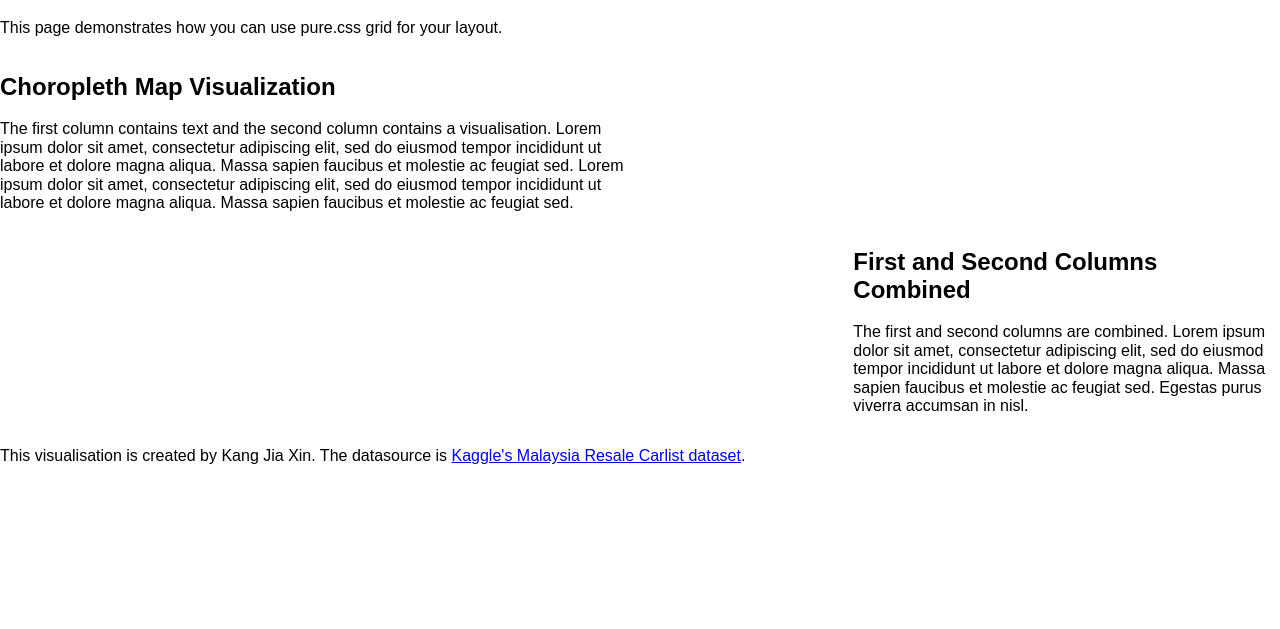
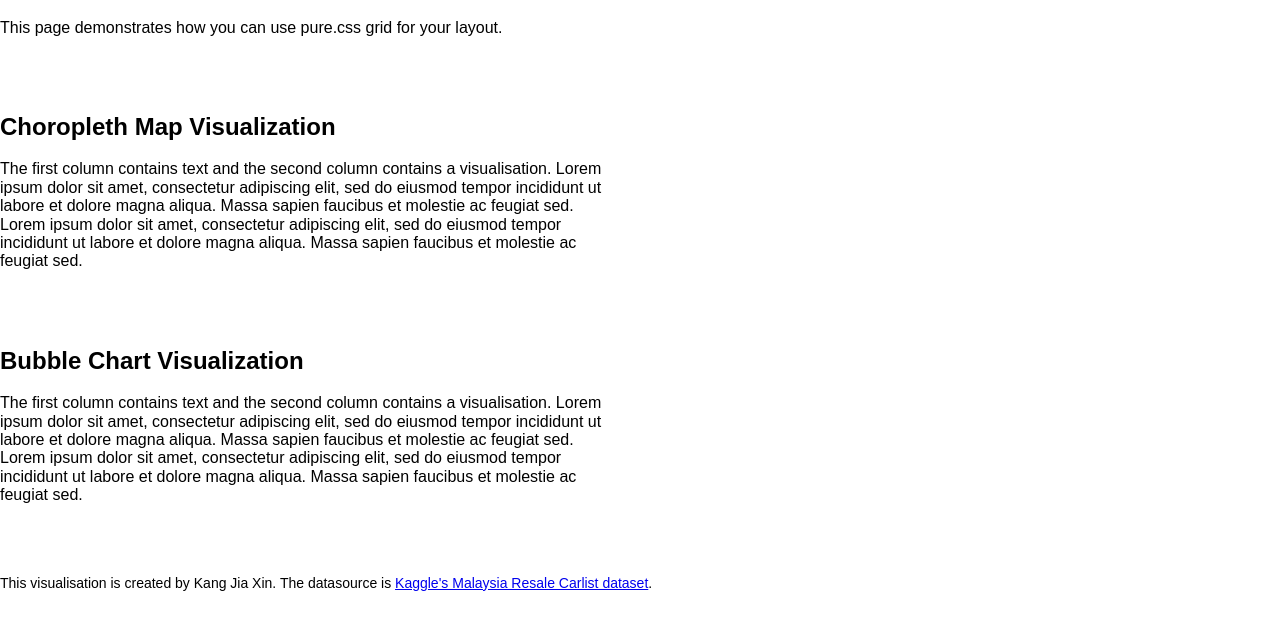
Before and after one commit to rabbitluvhole/a2, a plain HTML site: page index.html in a window 1280 px wide. Shown: the part 61-690 px from the top of the page. Drawn offline with nearby package versions, Linux system fonts and the light colour scheme; a script that the page names is missing.

Commit message:
adjsuted layout by modifying css

```diff
--- a/css/style.css
+++ b/css/style.css
@@ -13,3 +13,19 @@
 	left: 100px;
 	right: 100px;
 }
+
+.vis-container {
+    width: 100%;
+}
+
+.description-left {
+    padding-right: 20px;
+}
+
+.pure-g {
+    margin-bottom: 40px;
+}
+
+.small-font {
+    font-size: 14px;
+}
--- a/index.html
+++ b/index.html
@@ -48,18 +48,18 @@
 
         <!-- pure grid group -->
     <div class="pure-g">
-        <div class="pure-u-2-3">
+        <div class="pure-u-1-2">
+          <div class="description description-left">
+            <h2>Bubble Chart Visualization</h2>
+            <p>The first column contains text and the second column contains a visualisation.
+              Lorem ipsum dolor sit amet, consectetur adipiscing elit, sed do eiusmod tempor incididunt ut labore et
+              dolore magna aliqua. Massa sapien faucibus et molestie ac feugiat sed. Lorem ipsum dolor sit amet, consectetur adipiscing elit, sed do eiusmod tempor incididunt ut labore et
+              dolore magna aliqua. Massa sapien faucibus et molestie ac feugiat sed. </p>
+          </div>
+        </div>
+        <div class="pure-u-1-2">
           <div id="bubble_chart" class="vis-container"></div>
         </div>
-        <div class="pure-u-1-3">
-          <div class="description description-right">
-            <h2>First and Second Columns Combined</h2>
-            <p>The first and second columns are combined. Lorem ipsum dolor sit amet,
-              consectetur adipiscing elit, sed do eiusmod tempor incididunt ut labore et dolore magna aliqua. Massa sapien
-              faucibus et molestie ac feugiat sed. Egestas purus viverra accumsan in nisl.</p>
-          </div>
-        </div>
-
       </div>
       <!-- end pure grid group -->
 
```
